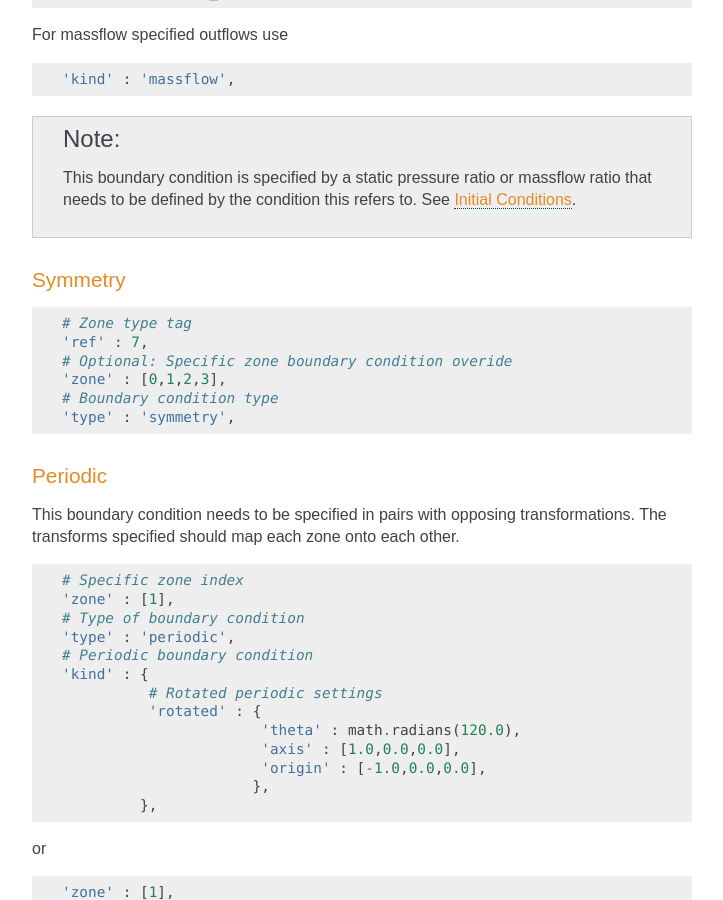
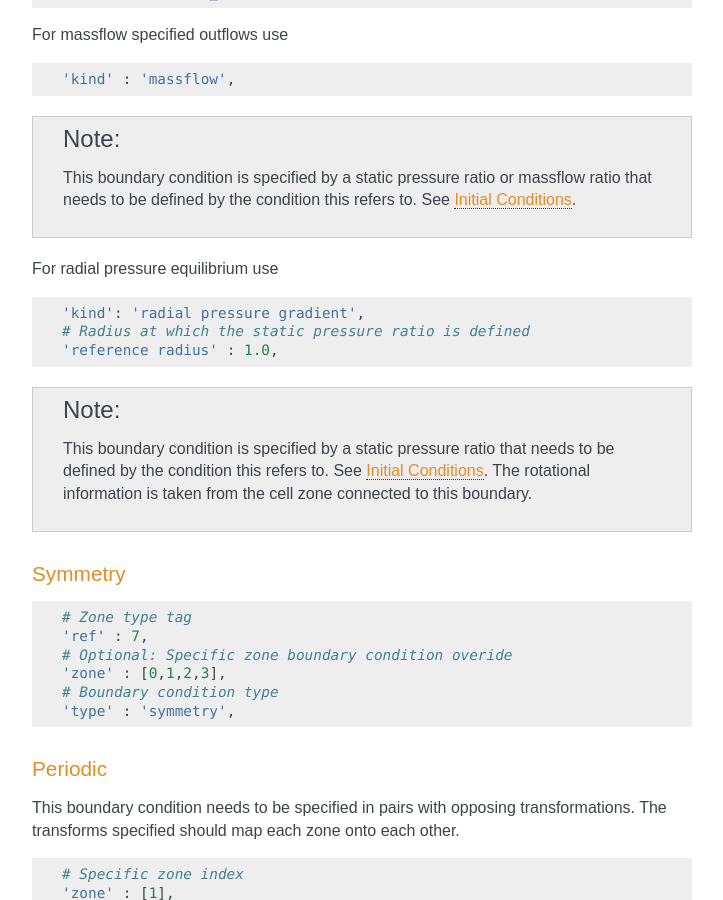
Before and after one commit to zCFD/zCFDguide, a Sphinx documentation site: the page built from docs/source/control-dict.rst, in a window 1280 px wide and 900 px high, scrolled down 14210 px. Shown: the whole window, without its empty margins (388-1111 px from the left). Built offline with Sphinx 7.4.7, drawn with Linux system fonts in a browser that asks for light colours.

Commit message:
Added radial pressure equilibrium bc to user guide

```diff
--- a/docs/source/control-dict.rst
+++ b/docs/source/control-dict.rst
@@ -776,6 +776,20 @@ For massflow specified outflows use
     This boundary condition is specified by a static pressure ratio or massflow ratio that needs to be defined by the
     condition this refers to. See `Initial Conditions`_.
 
+For radial pressure equilibrium use
+
+.. code-block:: python
+
+    'kind': 'radial pressure gradient',
+    # Radius at which the static pressure ratio is defined
+    'reference radius' : 1.0,
+
+.. note::
+
+    This boundary condition is specified by a static pressure ratio that needs to be defined by the
+    condition this refers to. See `Initial Conditions`_. The rotational information is taken from
+    the cell zone connected to this boundary.
+
 Symmetry
 ^^^^^^^^
 
```
